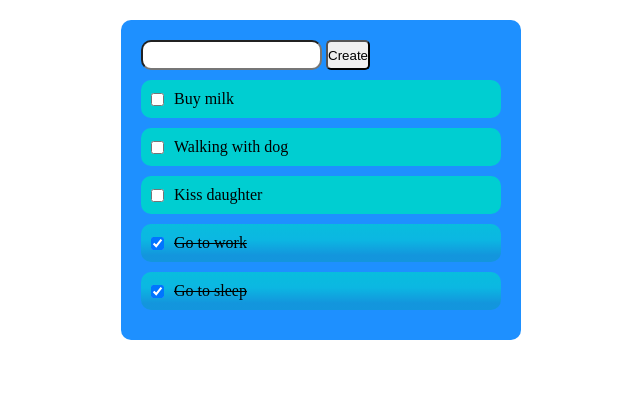
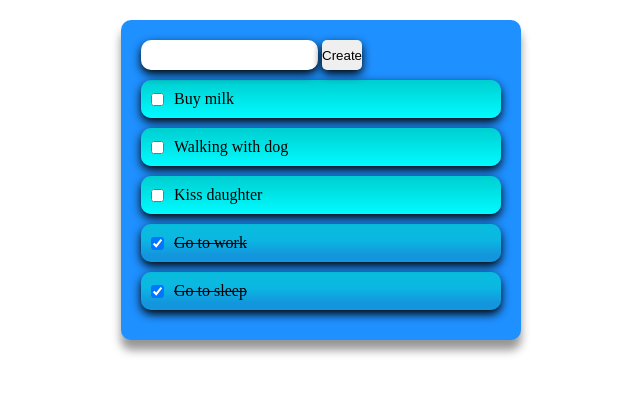
Before and after one commit to AvAValera/Practice-JS-project, a plain HTML site: page To Do/index.html in a window 1280 px wide. Shown: the whole page, without its empty margins (319-959 px from the left). Drawn offline with Linux system fonts and the light colour scheme.

Commit message:
last commit

```diff
--- a/Arena/script.js
+++ b/Arena/script.js
@@ -39,6 +39,10 @@ function showPlace(){
         if(!e.target.classList.contains('place')){
             return;
         }
+        else{
+            e.target.classList.toggle('check-place');
+
+        }
         const numPlace = e.target.dataset.place;
         const numLine = e.target.closest('.line').dataset.line;
         const numSector = e.target.closest('.sector').dataset.sector;
--- a/Arena/style.css
+++ b/Arena/style.css
@@ -37,3 +37,6 @@
     color: white;
     font-size: 20px;
 }
+.check-place{
+    background-color: greenyellow;
+}
--- a/To Do/style.css
+++ b/To Do/style.css
@@ -10,6 +10,7 @@
     margin: 20px auto;
     border-radius: 10px;
     padding: 20px;
+    box-shadow: 0 10px 10px 0px rgb(150, 150, 150);
 }
 .container__controls{
     width: 100%;
@@ -17,10 +18,14 @@
 .text-input{
     border-radius: 10px;
     height: 30px;
+    box-shadow: 0 4px 10px 0px rgb(0, 0, 0);
+    border: none;
 }
 button{
     border-radius: 5px;
     height: 30px;
+    box-shadow: 0 4px 10px 0px rgb(0, 0, 0);
+    border: none;
 }
 .message{
     display: inline-block;
@@ -35,10 +40,11 @@ button{
 li{
     display: flex;
     align-items:center;
-    background-color: darkturquoise;
+    background: linear-gradient(0deg, rgba(0,252,255,1) 0%, rgba(0,206,209,1) 100%);
     padding: 10px;
     border-radius: 10px;
     margin: 10px auto;
+    box-shadow: 0 4px 10px 0px rgb(0, 0, 0);
 }
 .check-item{
     margin-right: 10px;
```
